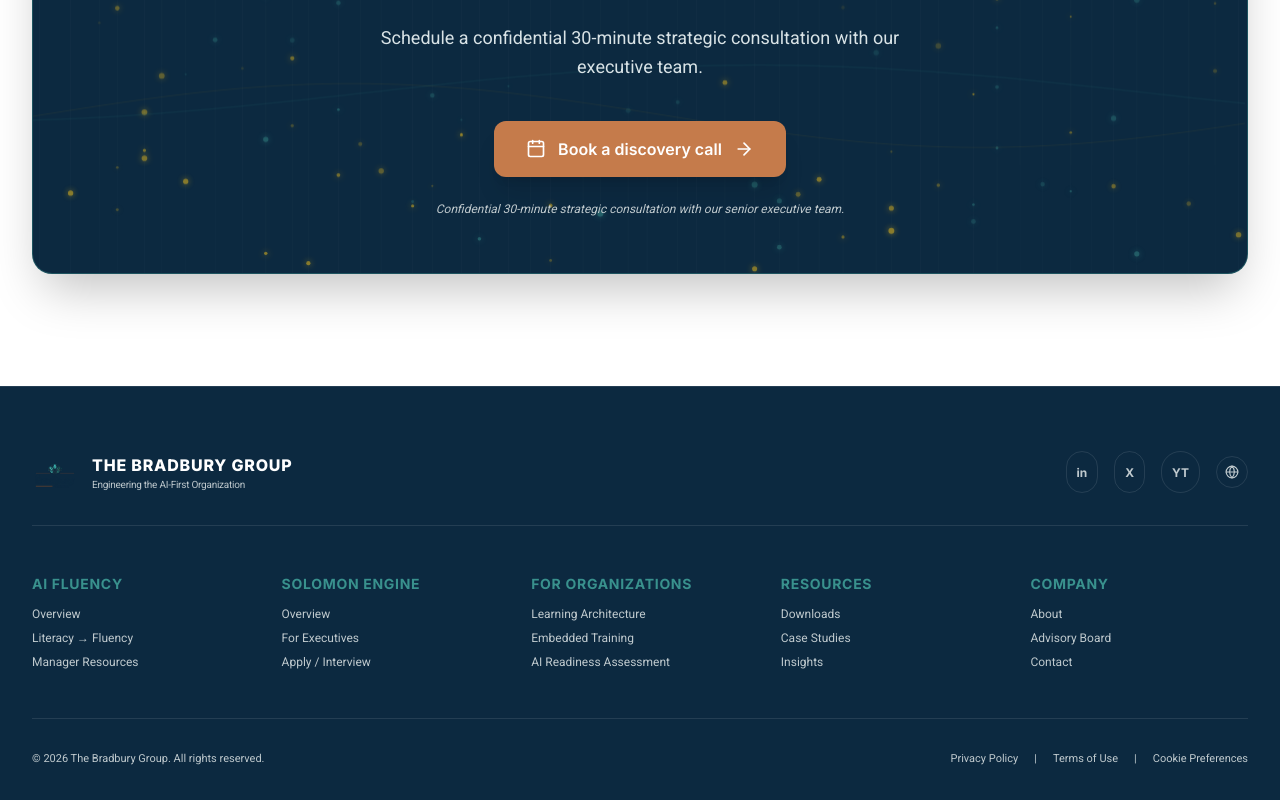
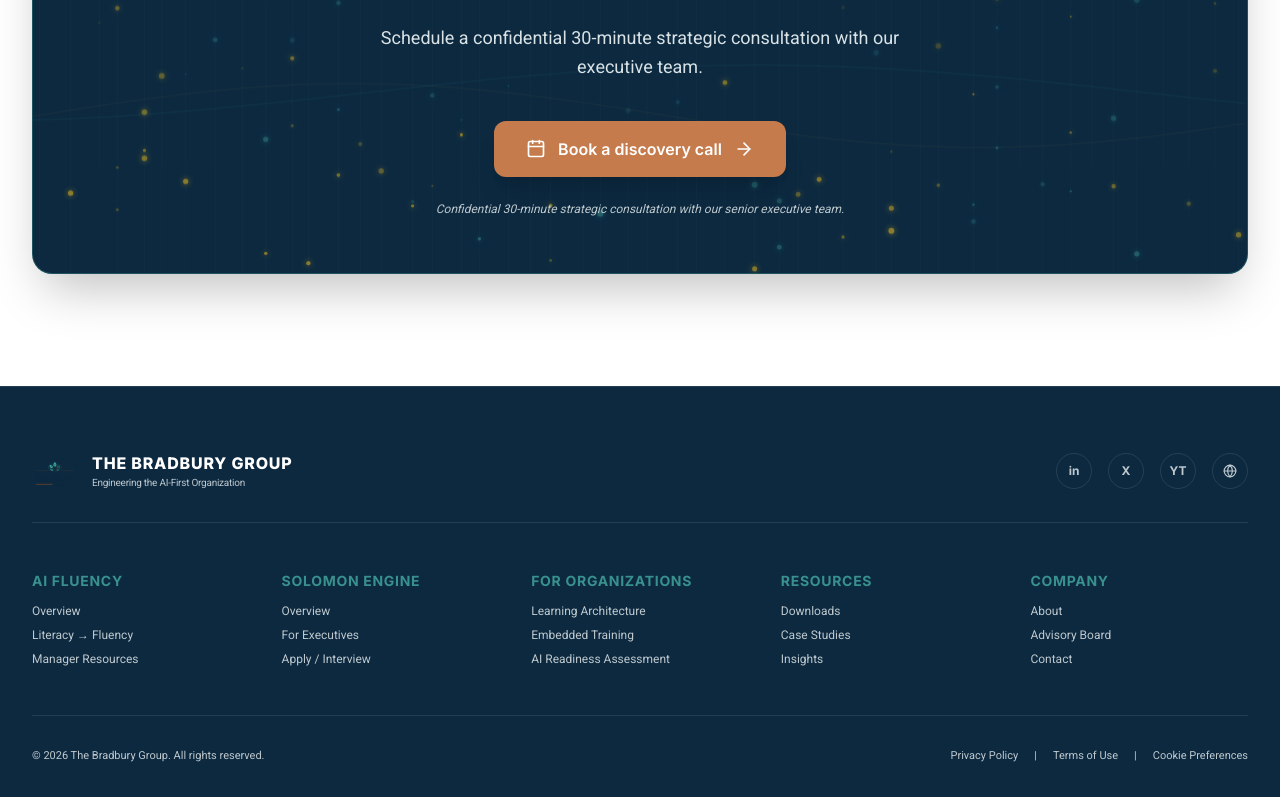
Before and after one commit to shashankshekhar-ai/tbz, a Next.js app in the folder apps/web/: page / in a window 1280 px wide. Shown: the part 2630-3430 px from the top of the page. Built offline with nearby package versions, Linux system fonts and the light colour scheme; no server answers.

Commit message:
fix: circular footer social icons, founder photo matches bio column height

```diff
--- a/apps/web/app/about/page.tsx
+++ b/apps/web/app/about/page.tsx
@@ -135,9 +135,9 @@ export default function AboutPage() {
       {/* Founder */}
       <section id="paiges-story" className="py-24 bg-[#F7F8F9] text-[#0c2940] relative overflow-hidden">
         <div className="max-w-7xl mx-auto px-4 sm:px-6 lg:px-8">
-          <div className="grid grid-cols-1 lg:grid-cols-12 gap-12 items-center">
+          <div className="grid grid-cols-1 lg:grid-cols-12 gap-12 items-stretch">
             <div className="lg:col-span-5 relative">
-              <div className="relative rounded-2xl overflow-hidden shadow-2xl border border-[#D9E3E6] h-[520px]">
+              <div className="relative rounded-2xl overflow-hidden shadow-2xl border border-[#D9E3E6] h-full min-h-[420px]">
                 <Image
                   src="/brand/paige-headshot.jpg"
                   alt="Paige Bradbury — Founder, The Bradbury Group"
--- a/apps/web/components/layout/Footer.tsx
+++ b/apps/web/components/layout/Footer.tsx
@@ -79,34 +79,34 @@ export async function Footer() {
               href="https://linkedin.com"
               target="_blank"
               rel="noopener noreferrer"
-              className="p-2 rounded-full border border-white/10 hover:border-[#39918d] hover:text-[#39918d] transition-colors"
+              className="w-9 h-9 flex items-center justify-center rounded-full border border-white/10 hover:border-[#39918d] hover:text-[#39918d] transition-colors"
               aria-label="LinkedIn"
             >
-              <span className="font-inter font-bold text-xs px-0.5">in</span>
+              <span className="font-inter font-bold text-xs">in</span>
             </a>
             <a
               href="https://x.com"
               target="_blank"
               rel="noopener noreferrer"
-              className="p-2 rounded-full border border-white/10 hover:border-[#39918d] hover:text-[#39918d] transition-colors"
+              className="w-9 h-9 flex items-center justify-center rounded-full border border-white/10 hover:border-[#39918d] hover:text-[#39918d] transition-colors"
               aria-label="X (Twitter)"
             >
-              <span className="font-inter font-bold text-xs px-0.5">X</span>
+              <span className="font-inter font-bold text-xs">X</span>
             </a>
             <a
               href="https://youtube.com"
               target="_blank"
               rel="noopener noreferrer"
-              className="p-2 rounded-full border border-white/10 hover:border-[#39918d] hover:text-[#39918d] transition-colors"
+              className="w-9 h-9 flex items-center justify-center rounded-full border border-white/10 hover:border-[#39918d] hover:text-[#39918d] transition-colors"
               aria-label="YouTube"
             >
-              <span className="font-inter font-bold text-xs px-0.5">YT</span>
+              <span className="font-inter font-bold text-xs">YT</span>
             </a>
             <a
               href="https://thebradburygroup.com"
               target="_blank"
               rel="noopener noreferrer"
-              className="p-2 rounded-full border border-white/10 hover:border-[#39918d] hover:text-[#39918d] transition-colors"
+              className="w-9 h-9 flex items-center justify-center rounded-full border border-white/10 hover:border-[#39918d] hover:text-[#39918d] transition-colors"
               aria-label="Website"
             >
               <Globe className="w-3.5 h-3.5" />
```
